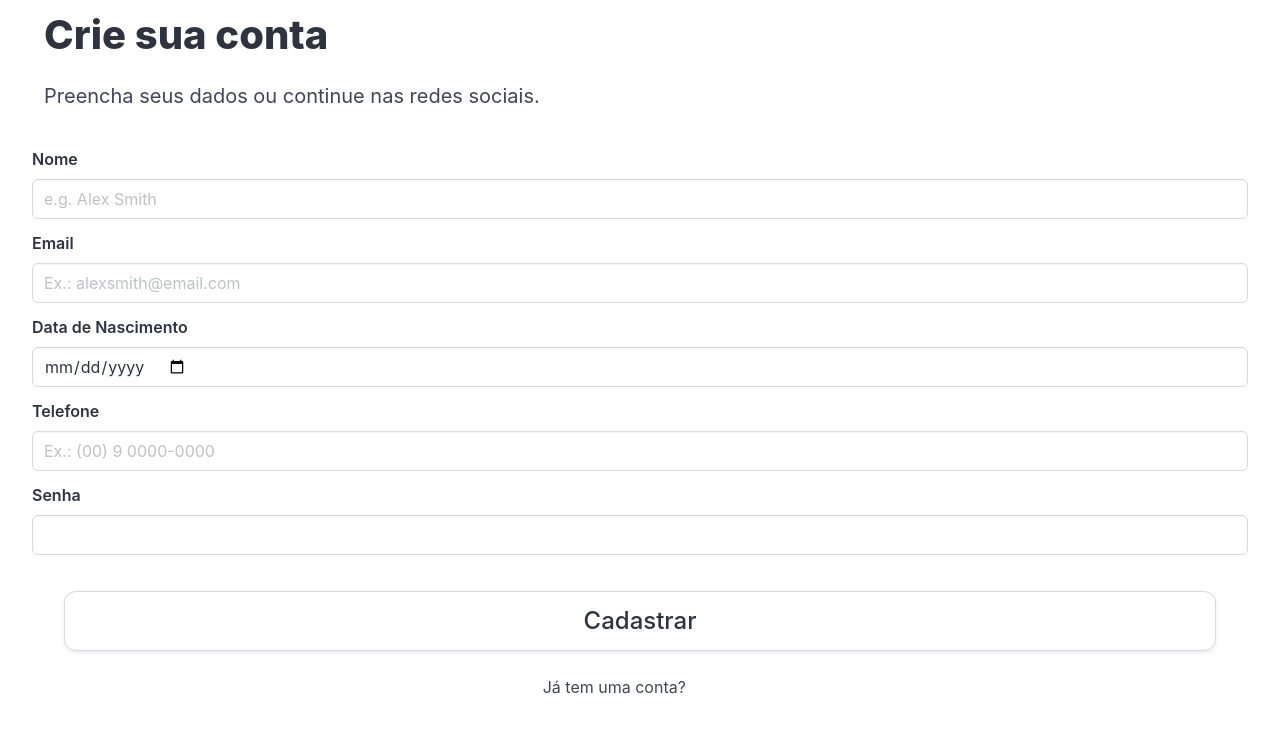
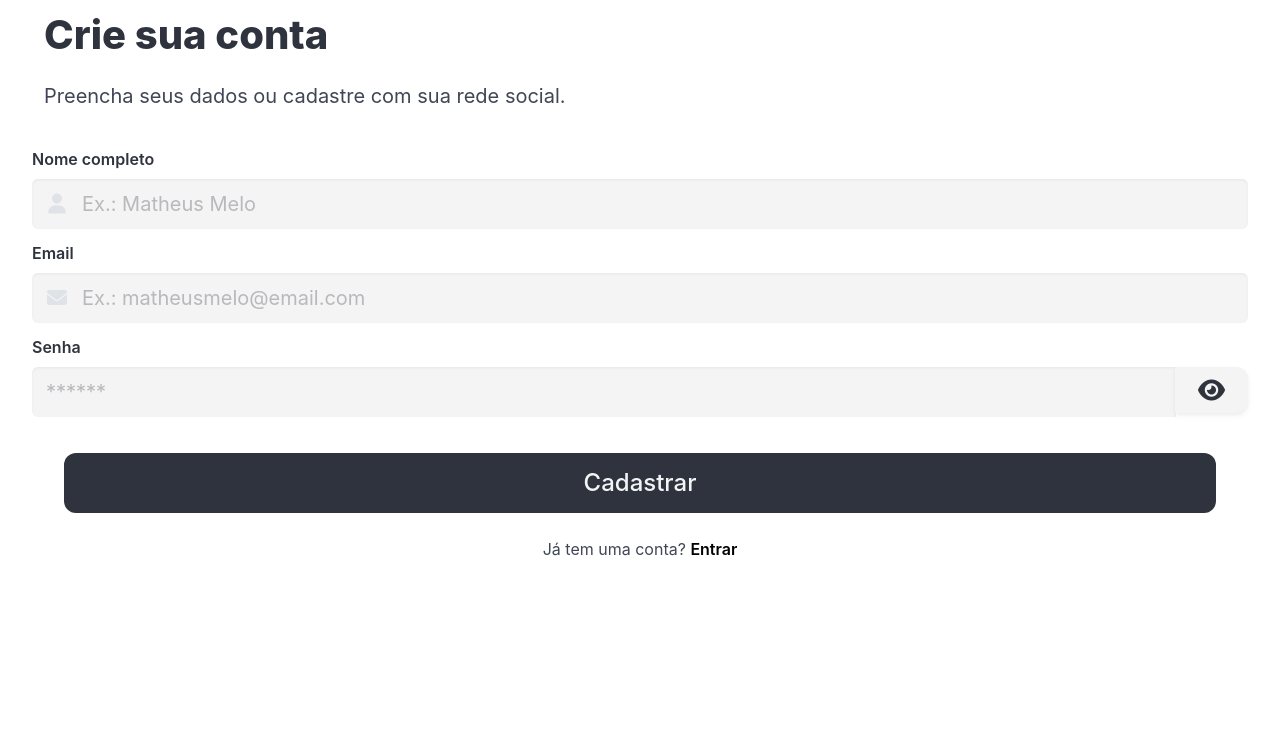
Before and after one commit to matheeusmeloo/mcars-mobile, a PHP site: page /cadastro.html in a window 1280 px wide. Shown: the top 733 px of the page. Run offline with PHP 8.4, Linux system fonts and the light colour scheme; some libraries are stand-ins or nearby versions.

Commit message:
Nova fonte adicionada

```diff
--- a/cadastro.html
+++ b/cadastro.html
@@ -4,7 +4,7 @@
     <meta charset="utf-8">
     <meta name="viewport" content="width=device-width, initial-scale=1">
     <title>Cadastro</title>
-    <!-- <link rel="stylesheet" href="./css/desable-itens.css"> -->
+    <script src="https://kit.fontawesome.com/a34697aa98.js" crossorigin="anonymous"></script>
     <link rel="icon" type="image/x-icon" href="./assets/icons/favicon-mcars.svg">
     <link rel="stylesheet" href="./css/style.css">
   </head>
@@ -12,51 +12,46 @@
         <div class="container is-fluid">
             <div class="column">
                 <h2 class="title is-2 ">Crie sua conta</h2>
-                <p class="is-size-5 ">Preencha seus dados ou continue nas redes sociais.</p>
+                <p class="is-size-5 ">Preencha seus dados ou cadastre com sua rede social.</p>
             </div>
            <br>
            <div class="field">
-              <label class="label">Nome</label>
-                <div class="control">
-                    <input class="input" type="text" placeholder="e.g. Alex Smith">
-                </div>
+            <label class="label">Nome completo</label>
+            <div class="control has-icons-left">
+              <input class="input is-medium" type="text" placeholder="Ex.: Matheus Melo" style="border: 0cap; background-color: #F4F4F4;">
+              <span class="icon is-small is-left">
+                <i class="fas fa-user"></i>
+              </span>
+            </div>
           </div>
           <div class="field">
             <label class="label">Email</label>
-              <div class="control">
-                  <input class="input" type="email" placeholder="Ex.: alexsmith@email.com" >
+              <div class="control has-icons-left">
+                  <input class="input is-medium" type="email" placeholder="Ex.: matheusmelo@email.com" style="border: 0cap; background-color: #F4F4F4;">
+                  <span class="icon is-small is-left">
+                    <i class="fas fa-envelope"></i>
+                  </span>
               </div>
           </div>
-          <div class="field">
-            <label class="label">Data de Nascimento</label>
-              <div class="control">
-                  <input class="input" type="date">
-              </div>
-          </div>
-
-          <div class="field">
-            <label class="label">Telefone</label>
-              <div class="control">
-                  <input class="input" type="fone" placeholder="Ex.: (00) 9 0000-0000">
-              </div>
-          </div>
-          <div class="field">
-            <p class="control has-icons-right">
-              <label class="label ">Senha</label>
-              <input class="input" type="password">
-              <span class="icon is-small is-right">
-                <i class="fas fa-lock"></i>
-              </span>
-            </p>
+          <label class="label">Senha</label>
+          <div class="field has-addons">
+            <div class="control is-expanded">
+              <input class="input is-medium" type="password" placeholder="******" style="border: 0cap; background-color: #F4F4F4;" id="lookEye">
+            </div>
+            <div class="control">
+              <button class="button is-large" style="border: 0cap; background-color: #F4F4F4;">
+                <i class="fas fa-eye"></i>
+              </button>
+            </div>
           </div>
           <br>
         <section class="container block">
-              <button class="button is-large is-fullwidth" data-target="modal-js-example">
+              <button class="button is-dark is-large is-fullwidth" data-target="modal-js-example">
                   Cadastrar
               </button>
               <br>
               <div>
-                  <p  style="text-align: center;">Já tem uma conta? <strong><a href="javascript:history.go(-1)" style="color: rgb(255, 255, 255);">Entrar</a></strong></p>
+                  <p  style="text-align: center;">Já tem uma conta? <strong><a href="javascript:history.go(-1)" style="color: rgb(0, 0, 0);">Entrar</a></strong></p>
               </div>
         </section>
         </div>
--- a/js/javascript.js
+++ b/js/javascript.js
@@ -92,3 +92,29 @@ document.getElementById('indexLink').addEventListener('click', function(event) {
 });
 
 // ==================== FIM DA FUNÇÃO DE VOLTAR A PÁGINA INICIAL
+
+
+// clicar no botão do olhinho para ver a senha digitada
+
+let btn = document.querySelector('lnr-eye');
+
+btn.addEventListener('click', function() {
+
+    let input = document.querySelector('#password');
+
+    if(input.getAttribute('type') == 'password') {
+        input.setAttribute('type', 'text');
+    } else {
+        input.setAttribute('type', 'password');
+    }
+
+});
+
+// function loading_apple() {
+//   var button = document.getElementById('btn-login-apple');
+//   button.classList.add('is-loading');
+//   // Tempo para voltar ao normal
+//   setTimeout(function() {
+//       button.classList.remove('is-loading');
+//   }, 3000);
+// }
```
Also changed, not shown: index.html (+5 -4 lines), css/style.css (line endings or trailing spaces).
